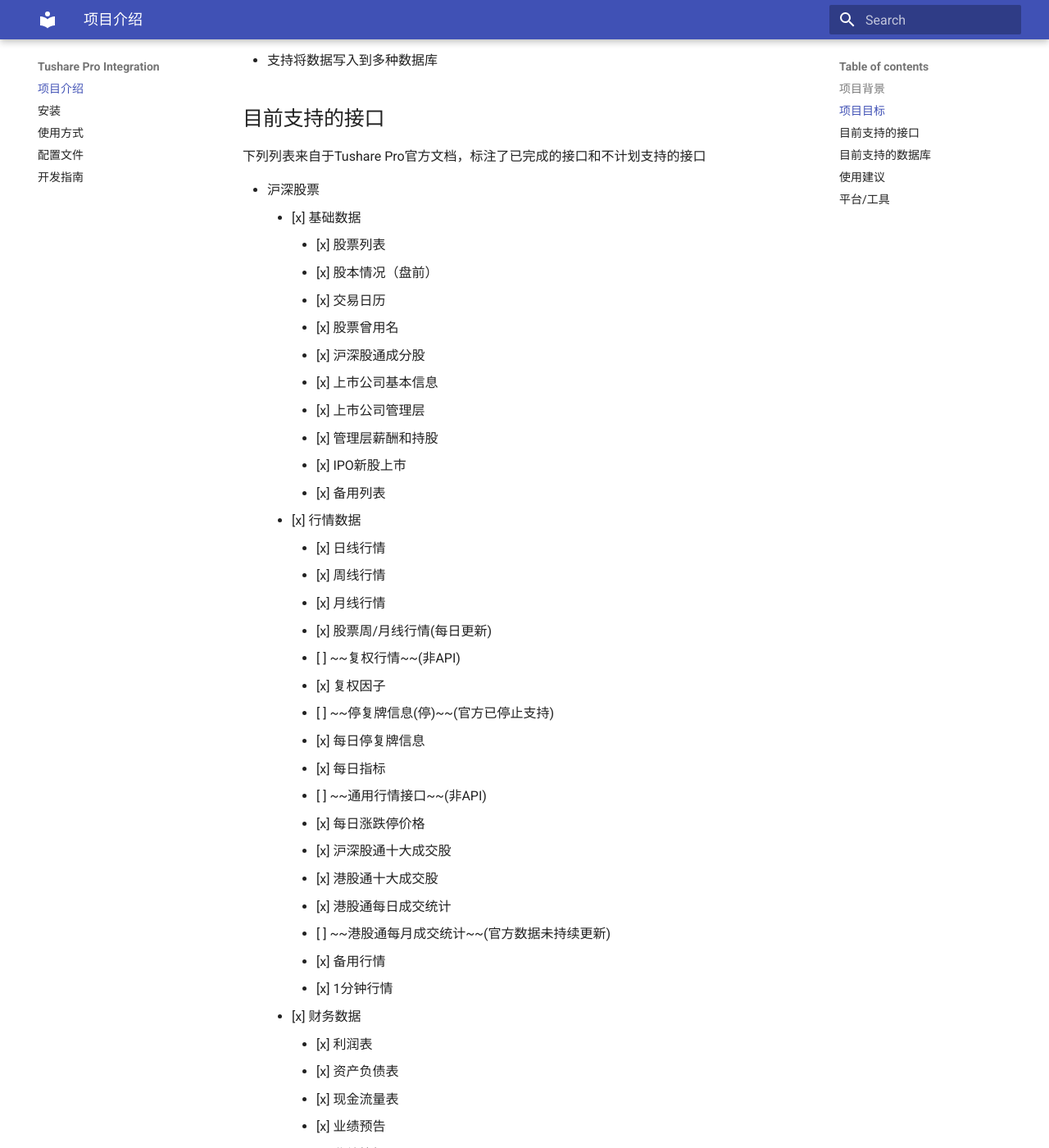
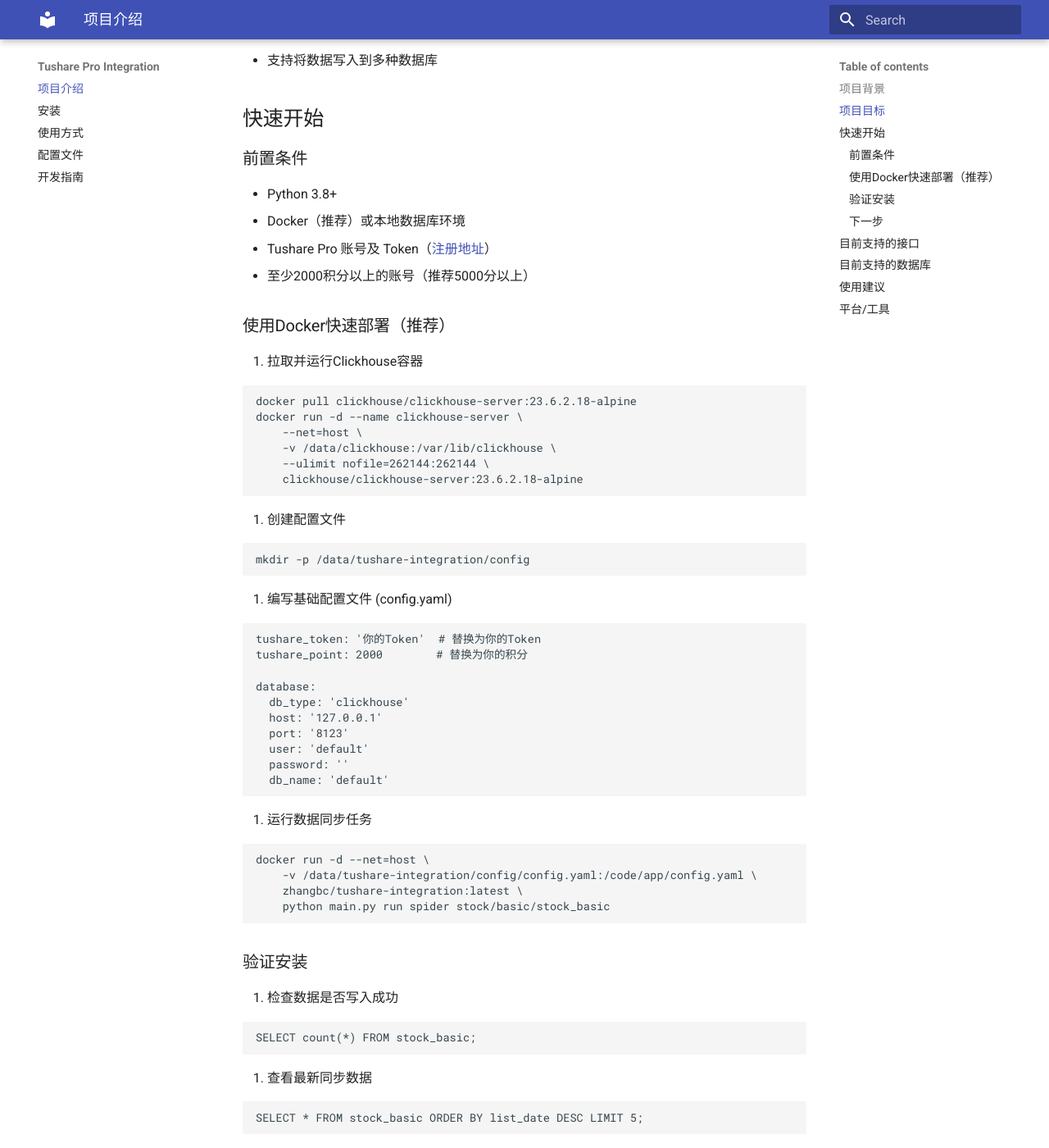
Before and after one commit to zhangbc97/tushare-integration, an MkDocs documentation site: the page built from docs/index.md, in a window 1280 px wide and 1400 px high, scrolled down 371 px. Shown: the whole window at 82% size. Built offline with MkDocs 1.6.1 and Material for MkDocs 9.7.7, drawn with Linux system fonts in a browser that asks for light colours; some of the changed text lies outside the part shown.

Commit message:
Update dependencies and enhance documentation for Tushare integration
- Updated package versions in `pyproject.toml` and `requirements.txt` for improved compatibility and security, including `clickhouse-connect`, `cryptography`, `numpy`, `pandas`, `pyarrow`, `pydantic`, `rich`, `scrapy`, `setuptools`, and `typer`.
- Added a comprehensive "Quick Start" guide in `docs/index.md` for easier setup and deployment using Docker.
- Enhanced the `namechange.yaml` schema by adding `ann_date` as a primary key.
- Improved data fetching logic in `tushare.py`, `sw.py`, and `basic.py` to handle pagination more effectively and log requests for better traceability.

````diff
--- a/docs/index.md
+++ b/docs/index.md
@@ -9,6 +9,79 @@
 
 - 实现同步 Tushare Pro 接口数据到本地数据库，并支持全量同步与增量更新
 - 支持将数据写入到多种数据库
+
+## 快速开始
+
+### 前置条件
+
+- Python 3.8+
+- Docker（推荐）或本地数据库环境
+- Tushare Pro 账号及 Token（[注册地址](https://tushare.pro/register?reg=7)）
+- 至少2000积分以上的账号（推荐5000分以上）
+
+### 使用Docker快速部署（推荐）
+
+1. 拉取并运行Clickhouse容器
+
+```bash
+docker pull clickhouse/clickhouse-server:23.6.2.18-alpine
+docker run -d --name clickhouse-server \
+    --net=host \
+    -v /data/clickhouse:/var/lib/clickhouse \
+    --ulimit nofile=262144:262144 \
+    clickhouse/clickhouse-server:23.6.2.18-alpine
+```
+
+2. 创建配置文件
+
+```bash
+mkdir -p /data/tushare-integration/config
+```
+
+3. 编写基础配置文件 (config.yaml)
+
+```yaml
+tushare_token: '你的Token'  # 替换为你的Token
+tushare_point: 2000        # 替换为你的积分
+
+database:
+  db_type: 'clickhouse'
+  host: '127.0.0.1'
+  port: '8123'
+  user: 'default'
+  password: ''
+  db_name: 'default'
+```
+
+4. 运行数据同步任务
+
+```bash
+docker run -d --net=host \
+    -v /data/tushare-integration/config/config.yaml:/code/app/config.yaml \
+    zhangbc/tushare-integration:latest \
+    python main.py run spider stock/basic/stock_basic
+```
+
+### 验证安装
+
+1. 检查数据是否写入成功
+
+```sql
+SELECT count(*) FROM stock_basic;
+```
+
+2. 查看最新同步数据
+
+```sql
+SELECT * FROM stock_basic ORDER BY list_date DESC LIMIT 5;
+```
+
+### 下一步
+
+- 阅读[配置文档](settings.md)了解更多配置选项
+- 查看[使用说明](usage.md)了解如何配置定时任务
+- 参考[开发指南](develop.md)了解如何扩展功能
+- 查看[故障排除](troubleshooting.md)解决常见问题
 
 ## 目前支持的接口
 
````
Also changed, not shown: docs/troubleshooting.md (added, +158 -0 lines), pyproject.toml (+12 -12 lines), requirements.txt (+12 -12 lines), 4 other files.
